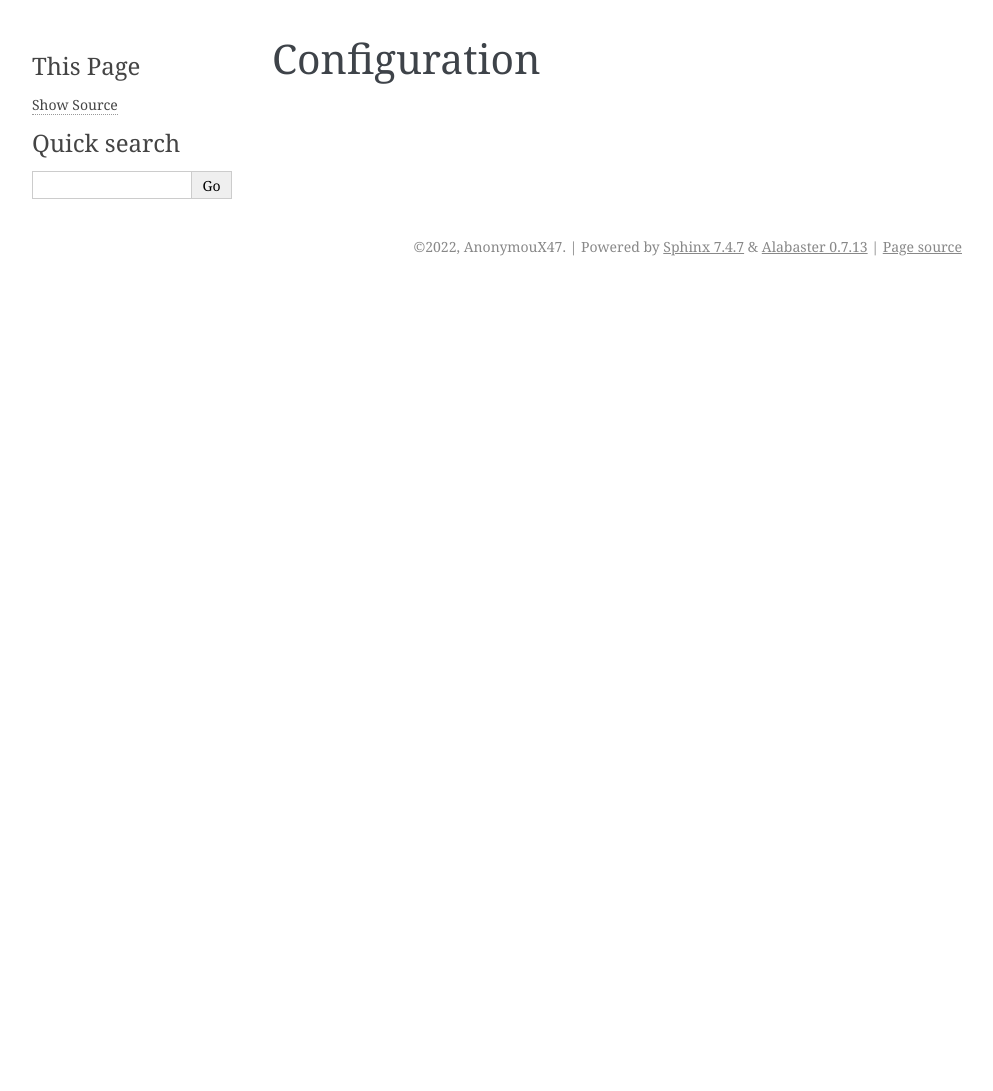
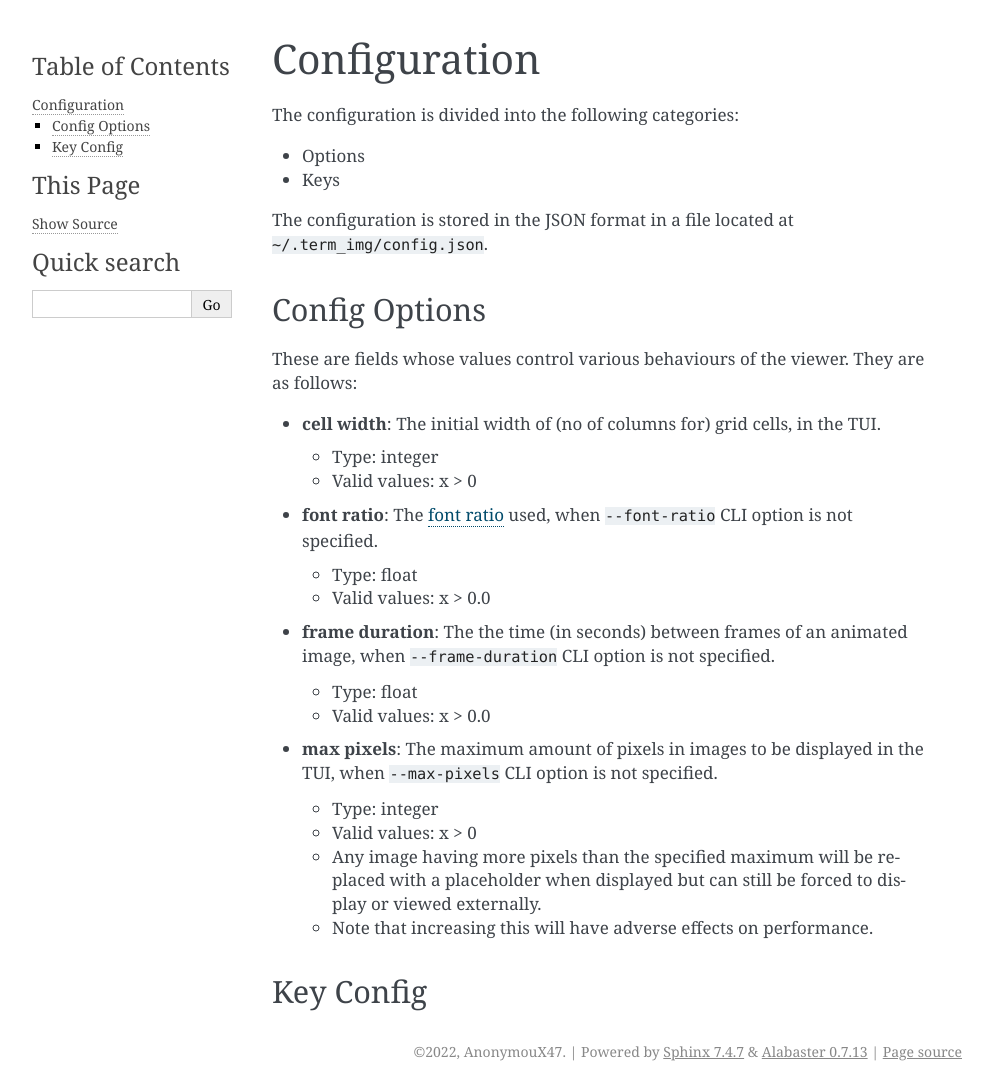
Before and after one commit to AnonymouX47/term-image, a Sphinx documentation site: the page built from source/viewer/config.rst, in a window 1280 px wide. Shown: the whole page, without its empty margins (148-1141 px from the left). Built offline with Sphinx 7.4.7, drawn with Linux system fonts in a browser that asks for light colours; before the commit the page ends 900 px from its top, so only the background shows below that.

Commit message:
Added configuration section

```diff
--- a/source/viewer/config.rst
+++ b/source/viewer/config.rst
@@ -1,2 +1,41 @@
 Configuration
 =============
+
+The configuration is divided into the following categories:
+
+* Options
+* Keys
+
+The configuration is stored in the JSON format in a file located at ``~/.term_img/config.json``.
+
+
+Config Options
+--------------
+
+These are fields whose values control various behaviours of the viewer. They are as follows:
+
+* **cell width**: The initial width of (no of columns for) grid cells, in the TUI.
+
+  * Type: integer
+  * Valid values: x > 0
+
+* **font ratio**: The :ref:`font ratio <font-ratio>` used, when ``--font-ratio`` CLI option is not specified.
+
+  * Type: float
+  * Valid values: x > 0.0
+
+* **frame duration**: The the time (in seconds) between frames of an animated image, when ``--frame-duration`` CLI option is not specified.
+
+  * Type: float
+  * Valid values: x > 0.0
+
+* **max pixels**: The maximum amount of pixels in images to be displayed in the TUI, when ``--max-pixels`` CLI option is not specified.
+
+  * Type: integer
+  * Valid values: x > 0
+  * Any image having more pixels than the specified maximum will be replaced with a placeholder when displayed but can still be forced to display or viewed externally.
+  * Note that increasing this will have adverse effects on performance.
+
+
+Key Config
+----------
```
